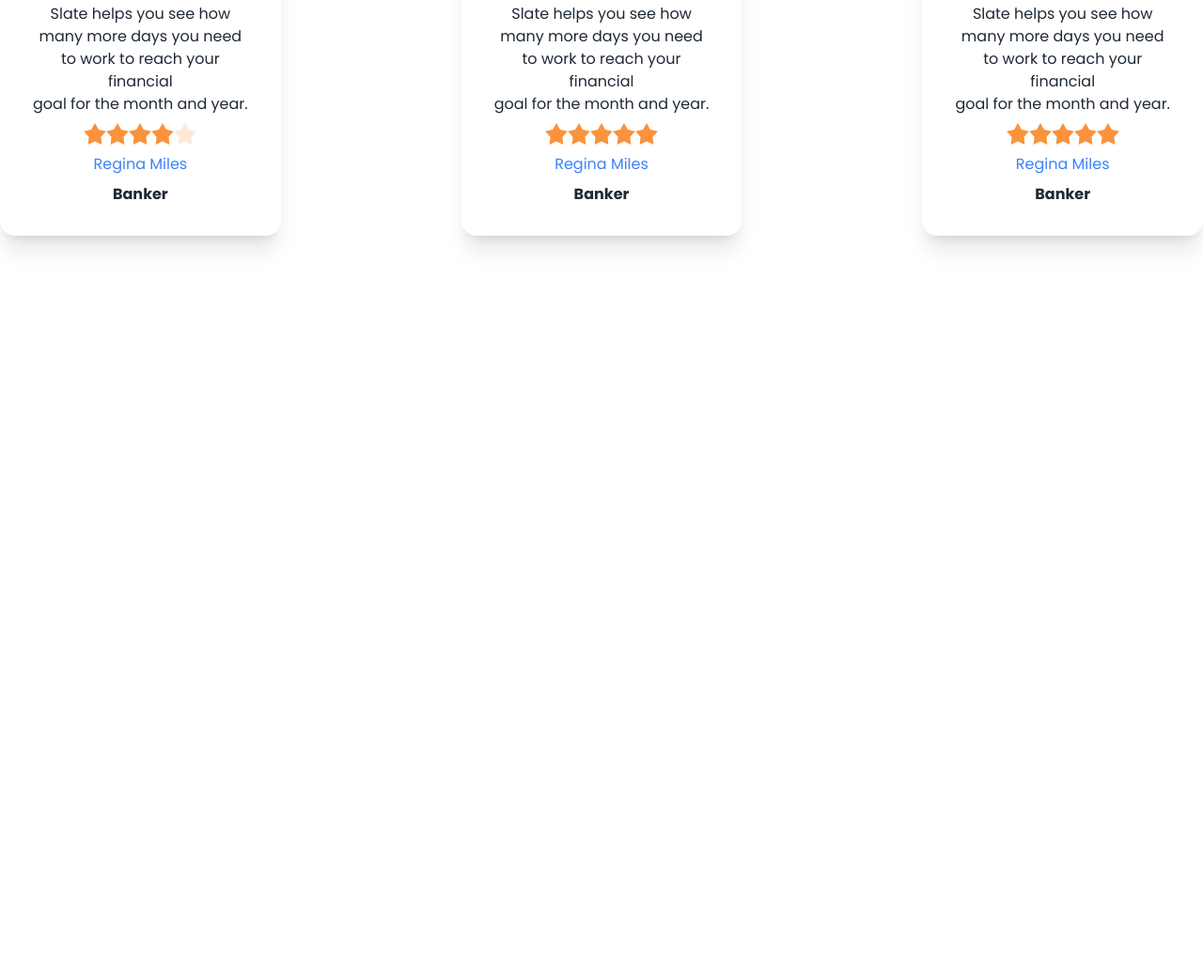
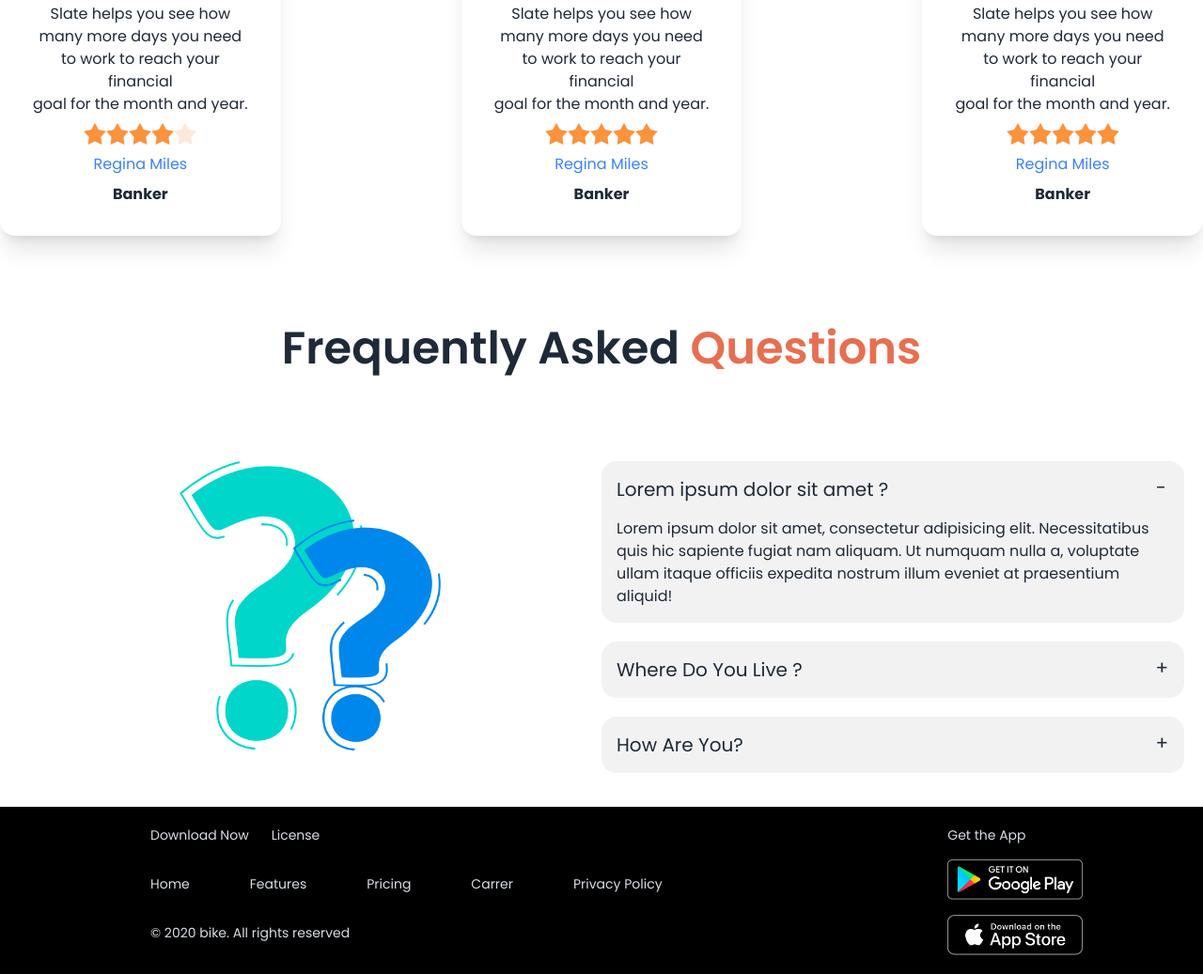
Before and after one commit to asikurofficial/biker-zone-with-daisy-ui, a plain HTML site: page index.html in a window 1280 px wide. Shown: the part 2494-3531 px from the top of the page at 94% size. Before the commit the page ends 2801 px from the top, so only its background shows below. Drawn offline with nearby package versions, Linux system fonts and the light colour scheme.

Commit message:
responsive footer added

```diff
--- a/index.html
+++ b/index.html
@@ -204,7 +204,7 @@
     <h3 class="text-center text-3xl lg:text-5xl font-semibold my-24">Happy <span class="text-bike-primary"> Clients says</span></h3>
     <section class="flex flex-col lg:flex-row lg:gap-48 justify-center mb-14">
       <!-- card one -->
-      <div class="card w-96 bg-base-100 shadow-xl">
+      <div class="card lg:w-96 bg-base-100 shadow-xl">
         <figure class="px-10 pt-10">
           <img class="w-[150px]" src="assests/photos/images/others/user-1.png" alt="client" class="rounded-xl" />
         </figure>
@@ -229,7 +229,7 @@
         </div>
       </div>
       <!-- card two -->
-      <div class="card w-96 bg-base-100 shadow-xl">
+      <div class="card lg:w-96 bg-base-100 shadow-xl">
         <figure class="px-10 pt-10">
           <img class="w-[150px]" src="assests/photos/images/others/user-2.png" alt="client" class="rounded-xl" />
         </figure>
@@ -254,7 +254,7 @@
         </div>
       </div>
       <!-- card three -->
-      <div class="card w-96 bg-base-100 shadow-xl">
+      <div class="card lg:w-96 bg-base-100 shadow-xl">
         <figure class="px-10 pt-10">
           <img class="w-[150px]" src="assests/photos/images/others/user-3.png" alt="client" class="rounded-xl" />
         </figure>
@@ -280,10 +280,76 @@
       </div>
 
     </section>
+    <!-- FAQ section start -->
+    <h3 class="text-center text-3xl lg:text-5xl font-semibold my-24">Frequently Asked <span class="text-bike-primary"> Questions</span></h3>
+    <section class="flex flex-col lg:flex-row container mx-auto lg:my-9 px-5 mb-10">
+    <div class="flex-1">
+      <img class="w-[278px] mx-auto" src="assests/photos/images/others/faq.png" alt="">
+    </div>
+    <div class="flex-1">
+      <div class="collapse collapse-plus bg-base-200 mb-5">
+        <input type="radio" name="my-accordion-3" checked="checked" />
+        <div class="collapse-title text-xl font-medium">
+          <p>Lorem ipsum dolor sit amet ?</p>
+          <Translate text="Click to open this one and close others" />
+        </div>
+        <div class="collapse-content">
+          <p>Lorem ipsum dolor sit amet, consectetur adipisicing elit. Necessitatibus quis hic sapiente fugiat nam aliquam. Ut numquam nulla a, voluptate ullam itaque officiis expedita nostrum illum eveniet at praesentium aliquid!</p>
+        </div>
+      </div>
+      <div class="collapse collapse-plus bg-base-200 mb-5">
+        <input type="radio" name="my-accordion-3" />
+        <div class="collapse-title text-xl font-medium">
+          <p>Where Do You Live ?
+          </p>
+          <Translate text="Click to open this one and close others" />
+        </div>
+        <div class="collapse-content">
+          <p>Lorem ipsum dolor sit amet, consectetur adipisicing elit. Necessitatibus quis hic sapiente fugiat nam aliquam. Ut numquam nulla a, voluptate ullam itaque officiis expedita nostrum illum eveniet at praesentium aliquid!Lorem ipsum dolor sit amet, consectetur adipisicing elit. Necessitatibus quis hic sapiente fugiat nam aliquam. Ut numquam nulla a, voluptate ullam itaque officiis expedita nostrum illum eveniet at praesentium aliquid!</p>
+        </div>
+      </div>
+      <div class="collapse collapse-plus bg-base-200">
+        <input type="radio" name="my-accordion-3" />
+        <div class="collapse-title text-xl font-medium">
+          <p>How Are You?
+          </p>
+          <Translate text="Click to open this one and close others" />
+        </div>
+        <div class="collapse-content">
+          <p>Lorem ipsum dolor sit amet, consectetur adipisicing elit. Necessitatibus quis hic sapiente fugiat nam aliquam. Ut numquam nulla a, voluptate ullam itaque officiis expedita nostrum illum eveniet at praesentium aliquid!</p>
+        </div>
+      </div>
+    </div>
+  </section>
   </main>
-  <footer>
+  <!-- footer -->
+  <footer class="footer  bg-black text-neutral-content">
+    <div class="lg:mx-[160px] m-5">
+    <div class="flex lg:gap-6">
+      <p>Download Now</p>
+      <p>License</p>
+    </div>
+    <div>
+      <ul class="flex flex-col lg:flex-row lg:space-x-16 lg:my-6">
+        <li><a href=""> Home</a></li>
+        <li><a href="">Features</a></li>
+        <li><a href=""> Pricing</a></li>
+        <li><a href=""> Carrer</a></li>
+        <li><a href=""> Privacy Policy</a></li>
+      </ul>
+    </div>
 
+      <p>© 2020 bike. All rights reserved</p>
+    </div>
+    <div>
+      <div class="grid grid-col-1 lg:gap-4 m-5">
+        <a>Get the App</a>
+        <a><img class="w-36 items-center" src="assests/photos/images/others/android.png" alt=""></a>
+        <a><img class="w-36" src="assests/photos/images/others/ios.png" alt=""></a>
+      </div>
+    </div>
   </footer>
+
 </body>
 
 </html>
```
